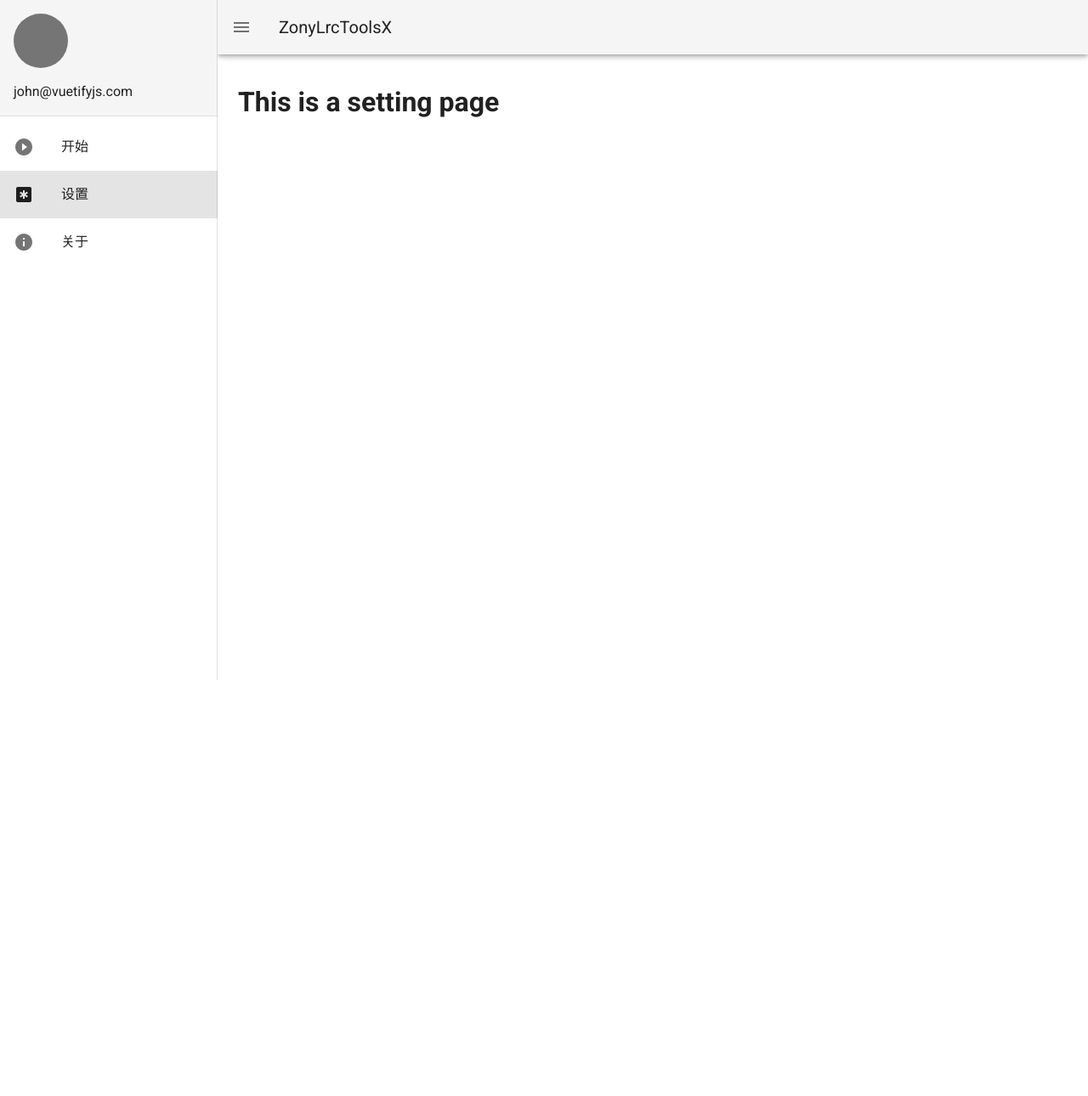
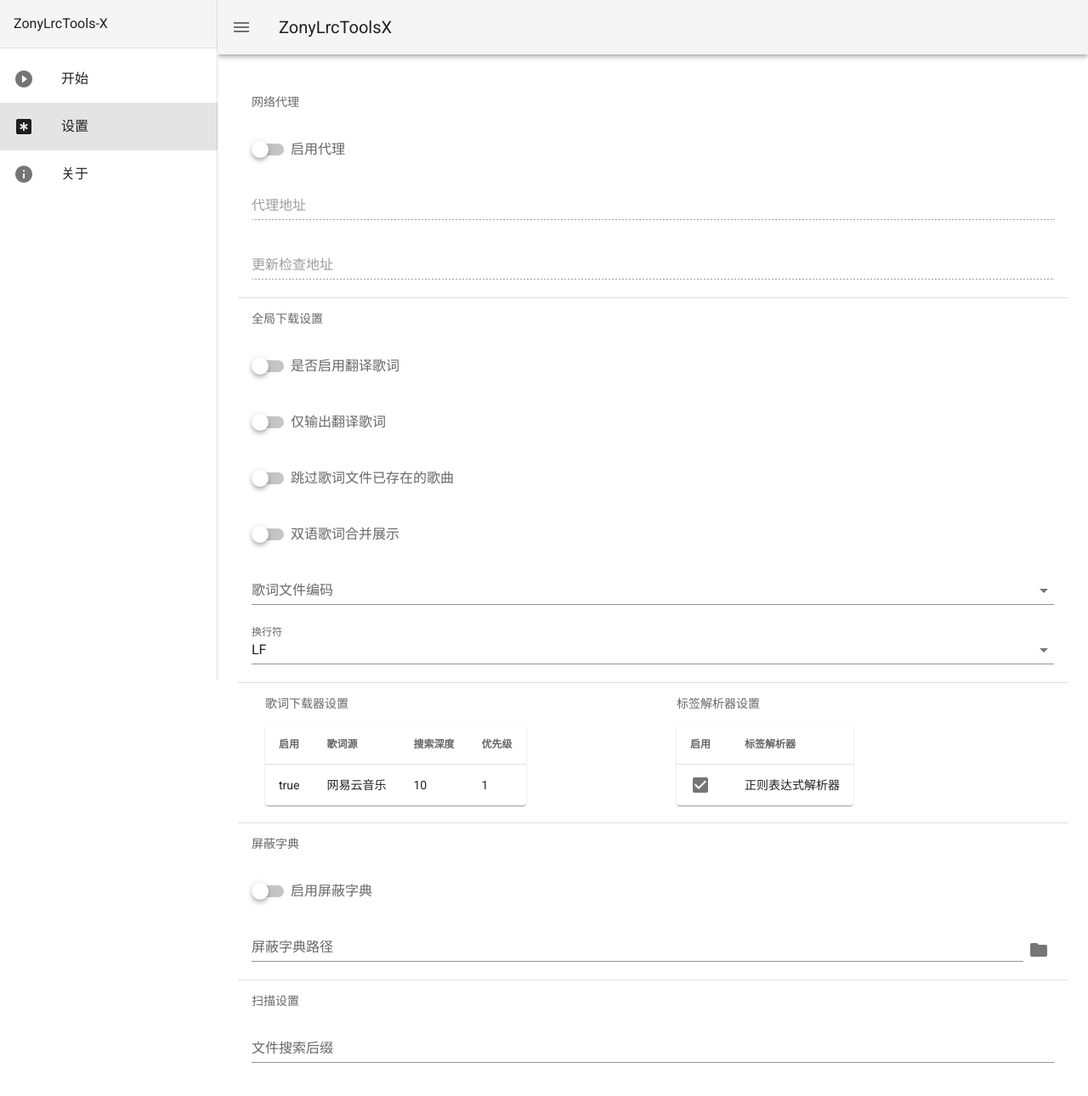
Before and after one commit to real-zony/ZonyLrcToolsX, a Vue app in the folder src/ui/: page /setting in a window 1280 px wide. Shown: the top 1290 px of the page at 85% size. Before the commit the page ends 800 px from the top, so only its background shows below. Built offline with nearby package versions, Linux system fonts and the light colour scheme.

Commit message:
feat: Completed the basic UI layout.

```diff
--- a/src/ui/src/App.vue
+++ b/src/ui/src/App.vue
@@ -9,13 +9,7 @@
           color="grey lighten-4"
           class="pa-4"
       >
-        <v-avatar
-            class="mb-4"
-            color="grey darken-1"
-            size="64"
-        ></v-avatar>
-
-        <div>john@vuetifyjs.com</div>
+        <div>ZonyLrcTools-X</div>
       </v-sheet>
 
       <v-divider></v-divider>
--- a/src/ui/src/views/HomeView.vue
+++ b/src/ui/src/views/HomeView.vue
@@ -1,6 +1,29 @@
 <template>
-  <div class="Home">
-    <h1>This is a home page</h1>
+  <div class="container">
+    <div class="button-group">
+      <v-btn @click="openDir">
+        扫描文件
+      </v-btn>
+      <input type="file" class="d-none">
+
+      <v-btn class="ml-5" disabled>开始下载</v-btn>
+    </div>
+    <div class="file-list mt-5">
+      <v-data-table
+          :headers="headers"
+          :items="items"
+          class="elevation-1"
+      >
+        <template v-slot:item.status="{ item }">
+          <v-icon v-if="item.status === 'success'" color="success">mdi-check</v-icon>
+          <v-icon v-else-if="item.status === 'error'" color="error">mdi-close</v-icon>
+          <v-icon v-else>mdi-minus</v-icon>
+        </template>
+      </v-data-table>
+      <div class="output mt-8">
+        <v-textarea disabled outlined label="日志信息" value="输出"/>
+      </div>
+    </div>
   </div>
 </template>
 
@@ -8,5 +31,40 @@
 
 export default {
   name: 'Home',
+  data() {
+    return {
+      headers: [
+        {
+          text: '文件名',
+          align: 'start',
+          sortable: false,
+          value: 'name',
+        },
+        {text: '大小', value: 'size'},
+        {text: '状态', value: 'status'},
+        {text: '操作', value: 'action'},
+      ],
+      items: [
+        {
+          name: 'Frozen Yogurt',
+          size: 159,
+          status: 'success',
+          action: 4.0,
+        },
+        {
+          name: 'Ice cream sandwich',
+          size: 237,
+          status: 'error',
+          action: 4.3,
+        },
+      ],
+    }
+  },
+  methods: {
+    openDir() {
+
+    }
+  },
+  computed: {}
 }
 </script>
--- a/src/ui/src/views/SettingView.vue
+++ b/src/ui/src/views/SettingView.vue
@@ -1,11 +1,132 @@
 <template>
-  <div class="Setting">
-    <h1>This is a setting page</h1>
-  </div>
+
+  <v-list subheader flat two-line>
+    <v-subheader>网络代理</v-subheader>
+
+    <v-list-item>
+      <v-switch v-model="proxyEnabled" label="启用代理"/>
+    </v-list-item>
+    <v-list-item>
+      <v-text-field :disabled="'false'" v-model="proxyHost" label="代理地址" placeholder="请输入代理服务器的地址，例如 127.0.0.1:1080。"/>
+    </v-list-item>
+    <v-list-item>
+      <v-text-field :disabled="'false'" v-model="proxyPort" label="更新检查地址" placeholder="请输入更新检查地址，默认情况下无需变更。"/>
+    </v-list-item>
+
+    <v-divider></v-divider>
+    <v-subheader>全局下载设置</v-subheader>
+    <v-list-item>
+      <v-switch label="是否启用翻译歌词" v-model="translateLrc"/>
+    </v-list-item>
+    <v-list-item>
+      <v-switch label="仅输出翻译歌词" v-model="onlyTranslateLrc"/>
+    </v-list-item>
+    <v-list-item>
+      <v-switch label="跳过歌词文件已存在的歌曲" v-model="skipExistLrc"/>
+    </v-list-item>
+    <v-list-item>
+      <v-switch label="双语歌词合并展示" v-model="mergeLrc"/>
+    </v-list-item>
+    <v-list-item>
+      <!--文件编码-->
+      <v-select v-model="lrcEncoding" :items="lrcEncodings" label="歌词文件编码" placeholder="请选择歌词文件编码"/>
+    </v-list-item>
+    <v-list-item>
+      <!--换行符下拉选择-->
+      <v-row>
+        <v-col>
+          <v-select label="换行符" v-model="lineBreak" :items="lineBreakOptions" item-text="label"
+                    item-value="value"/>
+        </v-col>
+      </v-row>
+    </v-list-item>
+
+    <v-divider></v-divider>
+    <v-list-item>
+      <v-row>
+        <v-col cols="6">
+          <v-subheader>歌词下载器设置</v-subheader>
+          <v-list-item>
+            <v-data-table hide-default-footer :headers="lyricDownloaderHeaders" :items="lyricDownloader"
+                          class="elevation-1" disable-sort>
+              <template v-slot:item.enabled="{ item }">
+                <v-simple-checkbox v-model="item.isEnabled" color="primary"/>
+              </template>
+            </v-data-table>
+          </v-list-item>
+        </v-col>
+
+        <v-col cols="6">
+          <v-subheader>标签解析器设置</v-subheader>
+          <v-list-item>
+            <v-data-table hide-default-footer :headers="tagParserHeaders" :items="tagParser" class="elevation-1"
+                          disable-sort>
+              <template v-slot:item.enabled="{ item }">
+                <v-simple-checkbox v-model="item.enabled"></v-simple-checkbox>
+              </template>
+            </v-data-table>
+          </v-list-item>
+        </v-col>
+      </v-row>
+    </v-list-item>
+
+    <v-divider class="mt-5"></v-divider>
+    <v-subheader>屏蔽字典</v-subheader>
+    <v-list-item>
+      <v-switch label="启用屏蔽字典" v-model="enableBlockDict"/>
+    </v-list-item>
+    <v-list-item>
+      <v-text-field v-model="blockDict" label="屏蔽字典路径" placeholder="请选择屏蔽字典的文件路径。"/>
+      <v-btn icon @click="openBlockDict">
+        <v-icon>mdi-folder</v-icon>
+      </v-btn>
+    </v-list-item>
+
+    <v-divider></v-divider>
+    <v-subheader>扫描设置</v-subheader>
+    <v-list-item>
+      <v-text-field v-model="fileSearchSuffix" label="文件搜索后缀"
+                    placeholder="请输入文件搜索后缀，多个后缀以英文逗号分隔。"/>
+    </v-list-item>
+
+  </v-list>
+
 </template>
 
 <script>
 export default {
-  name: "Setting"
+  name: "Setting",
+  data: () => {
+    return {
+      proxyEnabled: false,
+      proxyHost: "",
+      proxyPort: "",
+      mergeLrc: false,
+      lineBreak: "lf",
+      lineBreakOptions: [
+        {label: "LF", value: "lf"},
+        {label: "CRLF", value: "crlf"},
+      ],
+      lrcEncoding: "utf-8",
+      lyricDownloaderHeaders: [
+        {text: "启用", value: "isEnabled"},
+        {text: "歌词源", value: "name"},
+        {text: "搜索深度", value: "searchDepth"},
+        {text: "优先级", value: "priority"},
+      ],
+      lyricDownloader: [
+        {isEnabled: true, name: "网易云音乐", searchDepth: 10, priority: 1},
+      ],
+      tagParserHeaders: [
+        {text: "启用", value: "enabled", sortable: false, width: "10%"},
+        {text: "标签解析器", value: "name", sortable: false, width: "90%"},
+      ],
+      tagParser: [
+        {name: '正则表达式解析器', enabled: true},
+      ],
+    }
+  },
+  computed: {},
+  methods: {},
 };
 </script>
```
Also changed, not shown: src/ui/src/components/HelloWorld.vue (deleted, +0 -151 lines), 1 other file (tests, documents, lock files or other folders).
